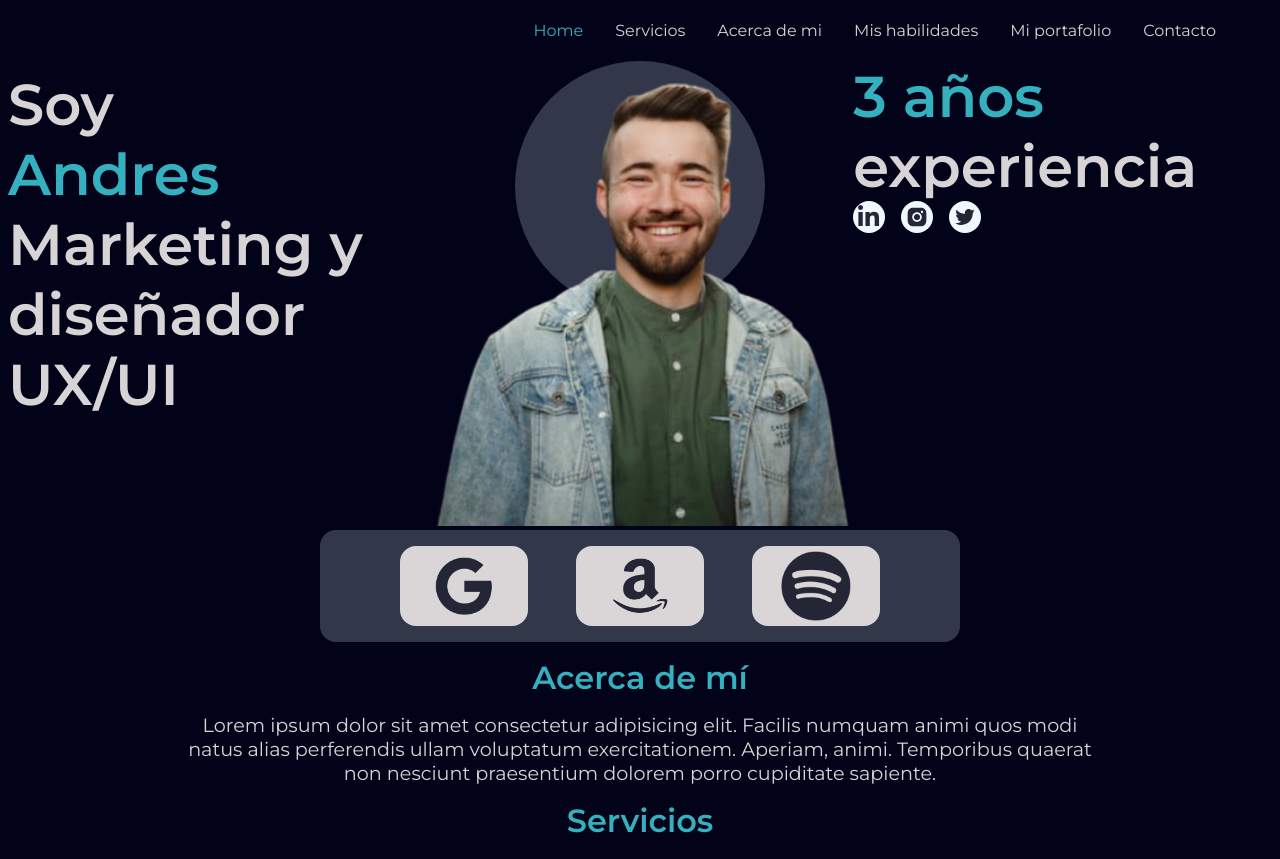
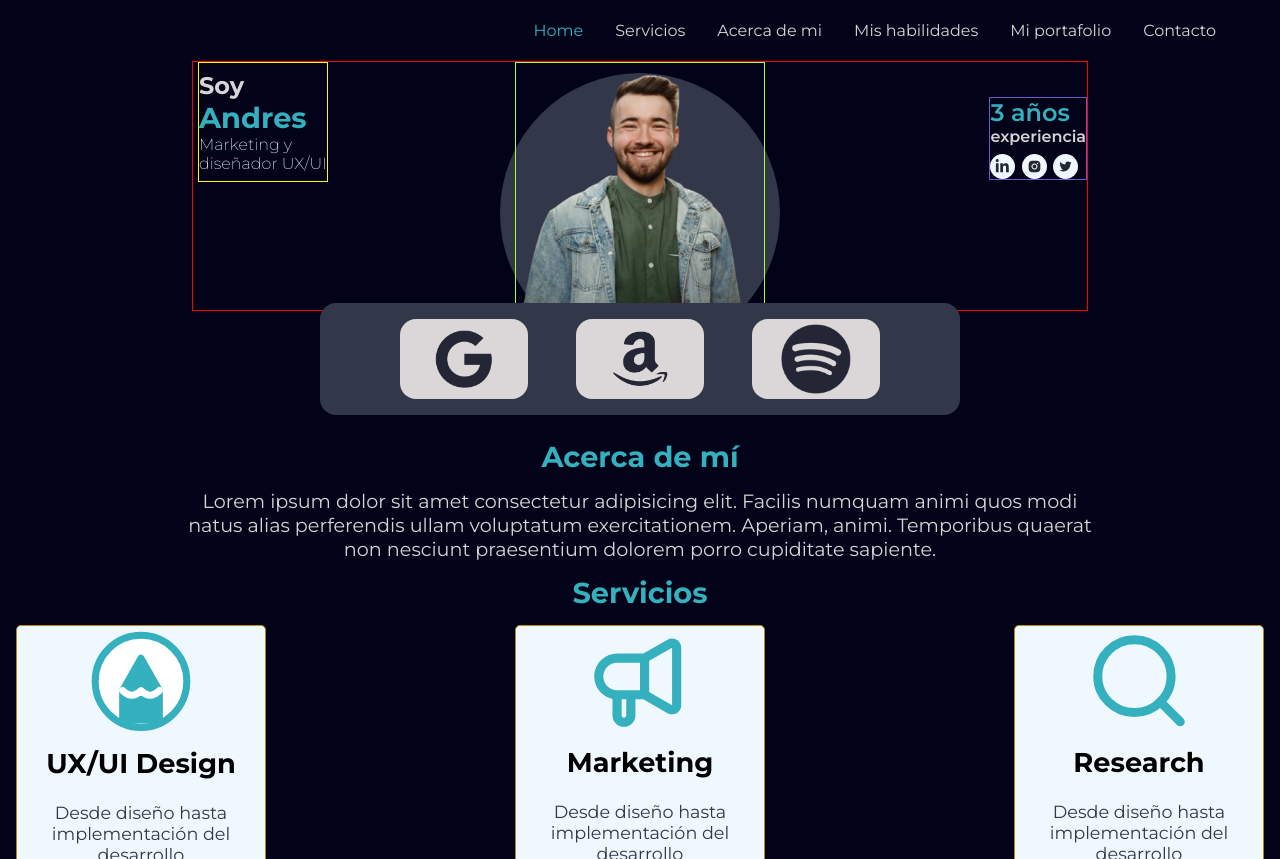
Before and after one commit to AndresGomez41/PORTAFOLIOFINAL, a plain HTML site: page index.html in a window 1280 px wide. Shown: the top 859 px of the page. Drawn offline with Linux system fonts and the light colour scheme.

Commit message:
avances 16junio portafolio

```diff
--- a/assets/css/styles.css
+++ b/assets/css/styles.css
@@ -1,5 +1,5 @@
 
-@import url('https://fonts.googleapis.com/css2?family=Montserrat:wght@100;200;300;400;500;600&display=swap');
+@import url('https://fonts.googleapis.com/css2?family=Montserrat:wght@100;200;300;400;500;600;700;800&display=swap');
 
 
 
@@ -9,6 +9,9 @@
     --LightColor: #e5e0e0f1;
     --greyColor: #32374a;
     --blackColor: black;
+    --height-header: 250px;
+    --size-icon-contacto: 90px;
+    --size-circle: 280px;
 }
 
 *{
@@ -69,13 +72,10 @@ input#menu-hamburguesa:checked ~ ul{
 
 .contenedor-presentacion{
 
-
-    width: 100vw;
-
-    display: grid;
-    grid-template-columns: 1fr 1fr 1fr;
-    grid-template-rows: auto;
-
+    border:1px solid red ;
+    height: var(--height-header);
+    width: 100%;
+    position: relative;
 
 }
 .texto-azul{
@@ -83,83 +83,121 @@ input#menu-hamburguesa:checked ~ ul{
 }
 
 .contenedor-datos{
-    font-size: 3vw;
+
+    border: 1px solid yellow;
+    min-width: 100px;
+    font-size: .5em;
     font-weight: 100;
-    padding: .5rem .5rem;
+    padding: .5rem 0rem;
     z-index: 1;
+    position: absolute;
+    top: 0;
+    left: 5px;
 
 
 }
+.contenedor-datos h2{
+    font-size: 24px;
+}
 
-.contenedor-foto>img{
-
-    width: 100%;
-
-    object-fit: cover;
-    align-items:flex-end;
-
+.nombre{
+    font-weight: 700;
+    font-size: 1.8rem;
+}
+h2.oficio{
+    font-size: 16px;
+    font-weight: 200;
+    color: aliceblue;
 }
 
 .contenedor-foto{
+    height: var(--height-header);
+    width: var(--height-header);
+    border: 1px solid greenyellow;
     position: relative;
+    left:calc(50% - var(--height-header)/2 );
 }
+.contenedor-foto>img{
+
+    height: var(--height-header);
+   /* border: 1px solid yellow;*/
+}
+
 
 .contenedor-foto::after{
     content: " ";/*CONTENIDO DEL ELEMENTO , vacio*/
-    width: 250px;
-    height: 250px;
+    width: var(--size-circle);
+    height: var(--size-circle);
     background-color: var(--greyColor);
     border-radius: 50%;
-    display: inline-block;
     position:absolute;
-    top: 0;
-    bottom: 0;
-    right:calc(50% - 125px);
+    right: calc(50% - var(--size-circle) / 2);
+    top: 10px;
     z-index: -1;
 
 }
 
 .contenedor-social{
+    border: 1px solid slateblue;
+    width: fit-content;
+    position: absolute;
+    top: 35px;
+    right: 0;
+}
 
-    font-size: 3vw;
-    font-weight: 100;
+
+h2.texto-azul.exp{
+    font-weight: 600;
+}
+
+h2.texto-exp{
+    font-size: 1rem;
+    font-weight: 600;
 }
 
 .redes{
+    padding: 0rem 0 0 0;
     display: flex;
-    gap: 1rem;
+    gap: .4rem;
+    margin-top: .5rem;
 }
-
 .redes div{
-    width: 30px;
-    height: 30px;
+    width: 25px;
+    height: 25px;
     border-radius: 50%;
-    padding: 1rem;
-
     background-color: aliceblue;
     display: flex;
     align-items: center;
     justify-content: center;
-
+}
+.redes img{
+    width: 15px;
 }
 
+
+
 .contenedor-empresas{
-    height: 5em;
-    width: 23em;
+    height: 4rem;
+    width: 95%;
+    margin: 2px auto 0 auto;
+    padding: 0 .2rem;
     border-radius: 1rem;
     background-color: var(--greyColor);
     display: flex;
     justify-content: center;
     align-items: center;
     gap: 1rem;
-    margin: auto ;
+    z-index: 12;
+    position: relative;
+    top: -10px;
+
 }
 
 .contenedor-empresas > img{
 
     border-radius: 1rem;
-    height: 3em;
-    width: 5em;
+    height: 2.5rem;
+    width: 4rem;
     background-color: var(--LightColor);
     object-fit: contain;
     padding: 0.3rem;
@@ -172,12 +210,12 @@ input#menu-hamburguesa:checked ~ ul{
 }
 .subtitulo{
     color: var(--blueColor);
-    font-size: 2em;
-    padding: .5em 1rem;
+    font-size: 1.8rem;
+    padding: .5em .5rem;
 
 }
 p{
-    padding: 0 1.3rem;
+    padding: 0 1rem;
 }
 
 .contenedor-cards{
@@ -188,7 +226,7 @@ p{
     align-items: center;
     overflow-x: scroll;
     overflow-y: hidden;
-    padding: 1rem;
+    padding: 0 1rem 1rem 1rem;
 
 }
 /*estilar scroll bar*/
@@ -206,9 +244,6 @@ p{
 
 }
 
-.card-servicio > img{
-    padding-top: 1.2rem;
-}
 .card-servicio > h3{
     color: var(--blackColor);
     padding: .4rem;
@@ -230,24 +265,22 @@ p{
     text-align: justify;
 }
 
-.seccion.habilidades{
-    padding-left: 3.4rem;
-}
+
 
 /* background: */
-progress::-webkit-progress-bar {
-    background-color: #f9f5f2;
-    height: 1.25rem;
-    width: 80vw;
-    border-radius: 1rem;
-}
 progress {
-    width: 80vw;
+    width: 100%;
     border-radius: 1rem;
     background-color: #f9f5f2;
     height: 1.25rem;
     border-radius: 1rem;
     color: var(--blueColor);
+}
+progress::-webkit-progress-bar {
+    background-color: #f9f5f2;
+    height: 1.25rem;
+    width: 100%;
+    border-radius: 1rem;
 }
 /* value: */
 progress::-webkit-progress-value {
@@ -275,14 +308,14 @@ progress::-moz-progress-bar {
 .contenedor-contacto{
     display: flex;
     justify-content: center;
-    gap: 1rem;
-    padding:1rem 0;
+    gap: 2rem;
+    padding: 0 0 1rem 0;
 
 }
 
 .contenedor-contacto > div{
-    width: 100px;
-    height: 100px;
+    width: var(--size-icon-contacto);
+    height: var(--size-icon-contacto);
     border-radius: 1rem;
     background-color: var(--LightColor);
     display: flex;
@@ -290,10 +323,15 @@ progress::-moz-progress-bar {
     align-items: center;
 }
 
+
+
 footer{
     text-align: center;
     padding: 0.3rem 1rem;
     background-color:var(--blackColor);
+}
+footer h5{
+    font-weight: 300;
 
 }
 
@@ -325,7 +363,15 @@ footer{
 }
 
 
+@media screen and ( min-width:584px ){
+}
+
 @media screen and ( min-width:930px ){
+    .contenedor-presentacion{
+        width: 70%;
+        margin-left: auto;
+        margin-right: auto;
+    }
 
     nav{
         padding: .5rem 3rem;
--- a/index.html
+++ b/index.html
@@ -38,8 +38,8 @@
             </div>
 
             <div class="contenedor-social">
-                <h2 class="texto-azul">3 años</h2>
-                <h2 class="texto exp">experiencia</h2>
+                <h2 class="texto-azul exp">3 años</h2>
+                <h2 class="texto-exp">experiencia</h2>
                 <div class="redes">
                     <div>
                         <img class="linkedin" src="./assets/images/íconos/cib_linkedin-in.svg" alt="" >
@@ -54,12 +54,14 @@
             </div>
         </section>
 
-        <div class="contenedor-empresas">
-            <img src="./assets/images/Logos- Imágenes/akar-icons_google-fill.png" alt="">
-            <img src="./assets/images/Logos- Imágenes/ant-design_amazon-outlined.png" alt="">
-            <img src="./assets/images/Logos- Imágenes/bi_spotify.png" alt="">
+        <section class="empresas">
+            <div class="contenedor-empresas">
+                <img src="./assets/images/Logos- Imágenes/akar-icons_google-fill.png" alt="">
+                <img src="./assets/images/Logos- Imágenes/ant-design_amazon-outlined.png" alt="">
+                <img src="./assets/images/Logos- Imágenes/bi_spotify.png" alt="">
+            </div>
+        </section>
 
-        </div>
         <div class="seccion descripcion-personal">
             <h2 class="subtitulo">Acerca de mí</h2>
             <p>Lorem ipsum dolor sit amet consectetur adipisicing elit. Facilis numquam animi quos modi natus alias perferendis ullam voluptatum exercitationem. Aperiam, animi. Temporibus quaerat non nesciunt praesentium dolorem porro cupiditate sapiente.</p>
@@ -125,7 +127,6 @@
         </section>
         <footer>
             <h5>Andres Gomez</h5>
-            <h6>XO</h6>
         </footer>
         <!--
     -->
```
